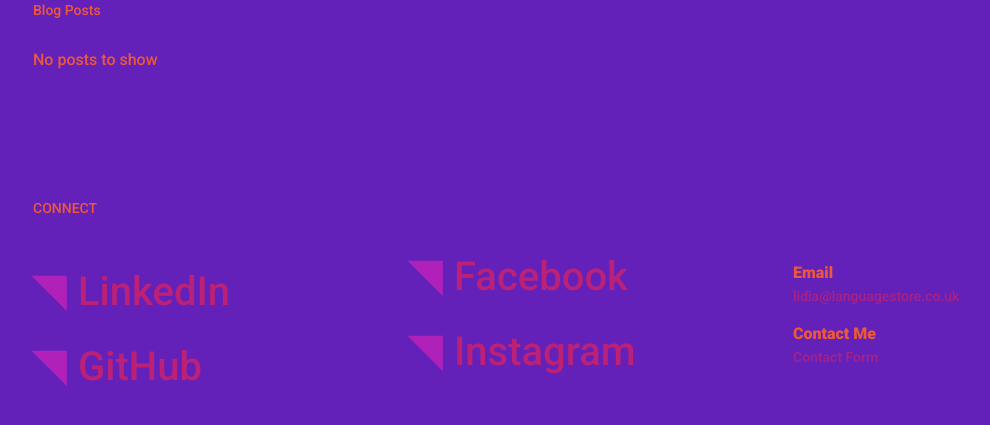
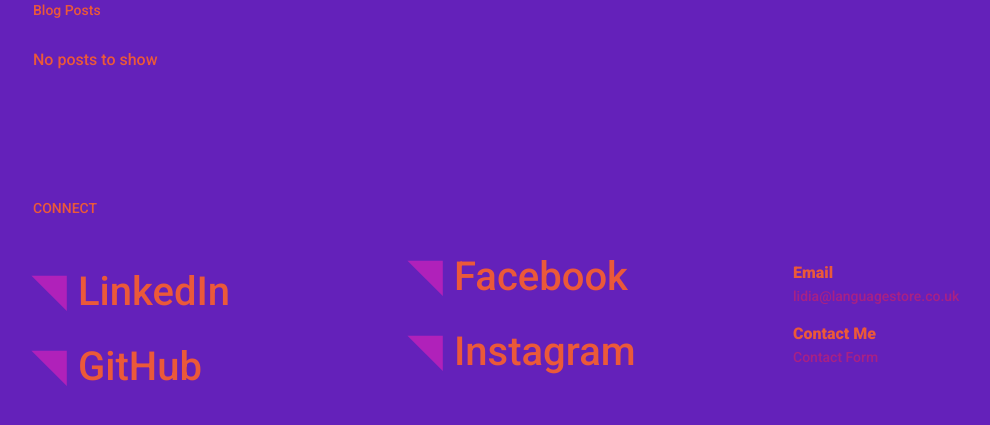
Before and after one commit to LidiaMorejudo/spanresources, a Flask app: page /blog in a window 1280 px wide. Shown: the part 304-729 px from the top of the page, without its empty margins (49-1039 px from the left). Run offline with Flask 3, Linux system fonts and the light colour scheme; data that the repository does not hold is empty.

Commit message:
Changed colour of social links at the bottom

```diff
--- a/spanresources/static/css/style.css
+++ b/spanresources/static/css/style.css
@@ -367,7 +367,7 @@
   }
 
   ul.footer-socials li a {
-    color: #ba2177;
+    color: #eb5939;
     font-size: 1.5rem;
     text-decoration: none;
     font-size: 2.5rem;
```
